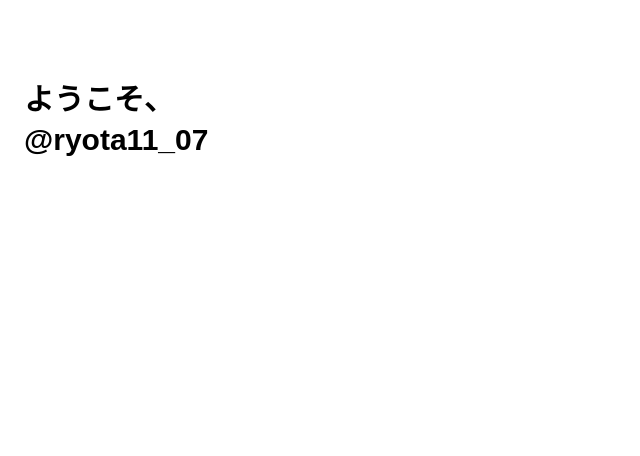
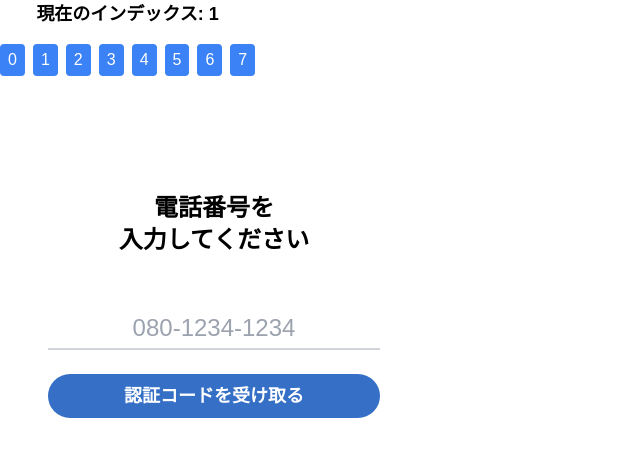
Before and after one commit to yuna011/teamproject-2024, a Next.js app: page /userSetup in a window 1280 px wide. Shown: the top 456 px of the page, without its empty margins (0-640 px from the left). Built offline with nearby package versions, Linux system fonts and the light colour scheme; no server answers.

Commit message:
update: componentを本番環境に合わせる

```diff
--- a/src/app/component/common/Button.tsx
+++ b/src/app/component/common/Button.tsx
@@ -1,19 +1,50 @@
-'use client'
+type Props = {
+    disabled?: boolean; // 任意: 無効状態
+    text: string; // 必須: 表示するテキスト
+    onClick?: () => void; // 任意: クリック時の動作
+    wFull?: boolean; // 任意: trueの場合横幅を最大に。
+    className?: string; // 任意: 任意のクラス名を付与
+};
 
-import style from '../../styles/component/common/Button.module.css'
-type props = {
-    disabled: boolean,
-    text: string,
-    onClick: () => void;
-}
+export default function Button(props: Props) {
+    const {
+        disabled = false,
+        onClick = () => { },
+        wFull = false,
+        text,
+        className = ''
+    } = props;
 
+    const handleClick = () => {
+        // disabledなら「無効状態です」とログに表示、disabledでなければ、任意のonClick動作を発火。
+        if (disabled) {
+            console.log('無効状態です');
+        } else {
+            onClick();
+        }
+    };
 
-export default function Button(props: props) {
-    const handleClick = () => {
-        props.onClick()
-    }
+    // 通常のボタンクラスとdisabledクラスを定義
+    const baseClass = 'py-2 px-8 rounded-full';
+    const activeClass = 'bg-[#3570C6] text-white';
+    const fullWidthClass = wFull ? 'mx-auto w-full' : '';
+    const disabledClass = disabled ? 'cursor-not-allowed opacity-50' : '';
+
+    // 組み合わせたクラス名
+    const classNames = `
+        ${baseClass}
+        ${disabled ? disabledClass : activeClass}
+        ${fullWidthClass}
+        ${className}
+    `.trim();
 
     return (
-        <button className={style.button} onClick={handleClick}>{props.text}</button>
-    )
+        <button
+            className={classNames}
+            onClick={handleClick}
+            disabled={disabled}
+        >
+            {text}
+        </button>
+    );
 }
--- /dev/null
+++ b/src/app/component/common/Input.tsx
@@ -0,0 +1,40 @@
+import style from '../../styles/component/common/Input.module.css'
+
+type InputProps = {
+    value: string;
+    onChange: (value: string) => void;
+    type?: string;
+    placeholder?: string;
+    className?: string;
+    onInputChange?: (e: React.ChangeEvent<HTMLInputElement>) => void;
+};
+
+export default function Input({
+    value,
+    onChange,
+    type = 'text',
+    placeholder = '',
+    className = '',
+    onInputChange,
+}: InputProps) {
+    const handleChange = (e: React.ChangeEvent<HTMLInputElement>) => {
+        if (onInputChange) {
+            onInputChange(e);
+        } else {
+            onChange(e.target.value);
+        }
+    };
+
+    return (
+        <div className={`relative ${className} ${style.wrap}`}>
+            <input
+                type={type}
+                value={value}
+                onChange={handleChange}
+                placeholder={placeholder}
+                className={`block w-full pb-1 text-2xl text-center text-gray-700 border-b-2 border-gray-300 outline-none ${style.input}`}
+            />
+            <span className={`${style.under}`}></span>
+        </div>
+    );
+}
--- /dev/null
+++ b/src/app/styles/component/common/Input.module.css
@@ -0,0 +1,17 @@
+.input+span {
+    position: absolute;
+    bottom: 0;
+    left: 50%;
+    width: 0;
+    /* 下線を隠す */
+    height: 2px;
+    background-color: #3570C6;
+    transition: .3s;
+    transform: translateX(-50%);
+}
+
+/* フォーカス時 */
+.input:focus+span {
+    width: 100%;
+    /* 下線を表示 */
+}
--- a/src/app/userSetup/page.tsx
+++ b/src/app/userSetup/page.tsx
@@ -1,34 +1,122 @@
 'use client'
-import Button from '@/app/component/common/Button'
-import Chevron from '@/app/component/common/Chevron'
-import Checkbox from '@/app/component/common/Checkbox'
-import { useState } from 'react'
+import React, { useState, useEffect } from 'react';
+import { get, ref } from 'firebase/database';
+import { auth, database } from '../../../firebaseConfig'; // Firebase configをインポート
+import { onAuthStateChanged } from 'firebase/auth';
+import Button from '@/app/component/common/Button';
+import Chevron from '@/app/component/common/Chevron';
+import Checkbox from '@/app/component/common/Checkbox';
+import { FaLocationArrow } from 'react-icons/fa';
+import { FaBell } from 'react-icons/fa';
+import { FaBluetooth } from 'react-icons/fa';
+import Input from '../component/common/Input';
 
+// 型定義
+interface UserData {
+    instagramName: string;
+    [key: string]: any;
+}
 
 export default function CreateAccount() {
-    const [index, setIndex] = useState<number>(0)
+    const [index, setIndex] = useState<number>(1);
+    const [instagramName, setInstagramName] = useState<string | null>(null);
+
+    useEffect(() => {
+        const fetchInstagramName = async (uid: string) => {
+            const userRef = ref(database, `users/${uid}`);
+            const snapshot = await get(userRef);
+            if (snapshot.exists()) {
+                const userData = snapshot.val() as UserData;
+                setInstagramName(userData.instagramName);
+            } else {
+                console.log('ユーザーデータが見つかりません');
+            }
+        };
+
+        const unsubscribe = onAuthStateChanged(auth, (user) => {
+            if (user) {
+                fetchInstagramName(user.uid);
+            } else {
+                setInstagramName(null);
+            }
+        });
+
+        return () => unsubscribe();
+    }, []);
+
+    // 3秒後にindexを更新するuseEffect
+    // useEffect(() => {
+    //     if (index === 0) {
+    //         const timer = setTimeout(() => {
+    //             setIndex((prevIndex) => prevIndex + 1);
+    //         }, 3000);
+
+    //         return () => clearTimeout(timer);
+    //     }
+    // }, [index]);
+
+    const handleIndexChange = (newIndex: number) => {
+        setIndex(newIndex);
+    };
 
     return (
         <div>
-            <h1 className='mt-20 ml-6 leading-10 text-3xl font-bold'>ようこそ、<br />@ryota11_07</h1>
+            <div className='absolute bg-white top-0'>
+                <h2 className="text-center font-bold text-lg">
+                    現在のインデックス: {index}
+                </h2>
+                <div className="flex justify-center gap-2 my-4">
+                    {[...Array(8)].map((_, i) => (
+                        <button
+                            key={i}
+                            onClick={() => handleIndexChange(i)}
+                            className="px-2 py-1 bg-blue-500 text-white rounded hover:bg-blue-600"
+                        >
+                            {i}
+                        </button>
+                    ))}
                 </div>
-    )
+            </div>
+            {index === 0 && (
+                <h1 className='mt-20 ml-6 leading-10 text-3xl font-bold'>
+                    ようこそ、<br />@{instagramName || 'ゲスト'}
+                </h1>
+            )}
+            {index === 1 && <PhoneInput />}
+            {index === 2 && <TermsAgreement />}
+            {index === 3 && <PersonalInfoStep />}
+            {index === 4 && <GenderAndAgeSelection />}
+            {index === 5 && <UsernameSetup />}
+            {index === 6 && <PermissionsRequest />}
+            {index === 7 && <CompletionScreen />}
+        </div>
+    );
 }
 
-export function CreateAccountTel() {
-    const [number, setNumber] = useState<string>('森尾')
+export function PhoneInput() {
+    const [phoneNumber, setPhoneNumber] = useState('');
+
+    const handlePhoneInputChange = (e: React.ChangeEvent<HTMLInputElement>) => {
+        // 数字のみを入力させる
+        const sanitizedValue = e.target.value.replace(/[^\d]/g, '');
+        setPhoneNumber(sanitizedValue);
+    };
 
     return (
-        <div className='mt-20 text-xl text-center font-bold'>
-            <h1 className='text-[32px] leading-10'>電話番号を<br />入力してください</h1>
-            <p className='border-b-4 w-fit m-auto mt-[60px] mb-[40px] text-center'>
-                <input type='tel' value={number} onChange={(e) => {
-                    setNumber(e.target.value.replace(/[^\d]/g, ''));
-                }} />
-            </p>
+        <div className='mt-48 text-center px-12'>
+            <h1 className='text-2xl font-bold'>電話番号を<br />入力してください</h1>
+            {/* border-b-4 w-fit m-auto mt-[60px] mb-[40px] text-center' */}
+            <Input
+                type="tel"
+                value={phoneNumber}
+                onChange={setPhoneNumber} // 直接更新も可
+                onInputChange={handlePhoneInputChange} // カスタムロジックを適用
+                placeholder="080-1234-1234"
+                className=' m-auto mt-14 mb-6'
+            />
             <p>
                 {/* <button className='w-[294px] h-[39px] text-white rounded-xl bg-[#3570c6]'>認証コードを受け取る</button> */}
-                <Button disabled={false} text={'認証コードを受け取る'} onClick={() => {
+                <Button disabled={false} className='font-bold text-lg' wFull text={'認証コードを受け取る'} onClick={() => {
                     console.log('void');
                 }} />
             </p>
@@ -37,7 +125,7 @@ export function CreateAccountTel() {
 }
 
 
-export function Regulations() {
+export function TermsAgreement() {
     return (
         <div className='flex flex-col gap-10 justify-center h-screen mx-10'>
             <h1 className='mx-auto text-3xl'>利用するために</h1>
@@ -68,7 +156,7 @@ export function Regulations() {
     )
 }
 
-export function accountSetting() {
+export function PersonalInfoStep() {
     return (
         <div className='font-bold'>
             <div className='ml-10 mt-44'>
@@ -84,8 +172,9 @@ export function accountSetting() {
     )
 }
 
-export function gender() {
+export function GenderAndAgeSelection() {
     return (
+        <>
             <div className='font-bold'>
                 <p className='mt-44 text-center text-3xl'>あなたの性別を<br />教えてください</p>
                 <div className='flex justify-center gap-4 mt-8'>
@@ -94,11 +183,6 @@ export function gender() {
                 </div>
                 <Chevron prevLink='/accountSetting' nextLink='/accountSetting/age' />
             </div>
-    )
-}
-
-export function age() {
-    return (
             <div className='font-bold'>
                 <div className='flex justify-center gap-4 mt-24'>
                     <p className='flex justify-center items-end w-32 h-32 pb-4 rounded-full text-center text-white bg-[#3570c6]'>男性</p>
@@ -118,9 +202,11 @@ export function age() {
                 <Chevron prevLink='/accountSetting/gender' nextLink='/accountSetting/name' />
             </div>
             )
+        </>
+    )
 }
 
-export function name() {
+export function UsernameSetup() {
     return (
         <div className='font-bold'>
             <p className='mt-44 text-center text-3xl'>表示名を設定<br />しましょう</p>
@@ -132,11 +218,7 @@ export function name() {
     )
 }
 
-import { FaLocationArrow } from 'react-icons/fa';
-import { FaBell } from 'react-icons/fa';
-import { FaBluetooth } from 'react-icons/fa';
-
-export function permit() {
+export function PermissionsRequest() {
     return (
         <div className='font-bold'>
             <p className='mt-36 text-center text-2xl'>最後に以下を許可してください</p>
@@ -170,7 +252,7 @@ export function permit() {
     )
 }
 
-export function accountSetting2() {
+export function CompletionScreen() {
 
     return (
         <div className='h-screen flex flex-col justify-center gap-28 text-center text-3xl font-bold'>
```
Also changed, not shown: src/app/styles/component/common/Button.module.css (deleted), src/app/styles/startPage/login.module.css (deleted). Lines whose indentation alone changed are shown as unchanged.
